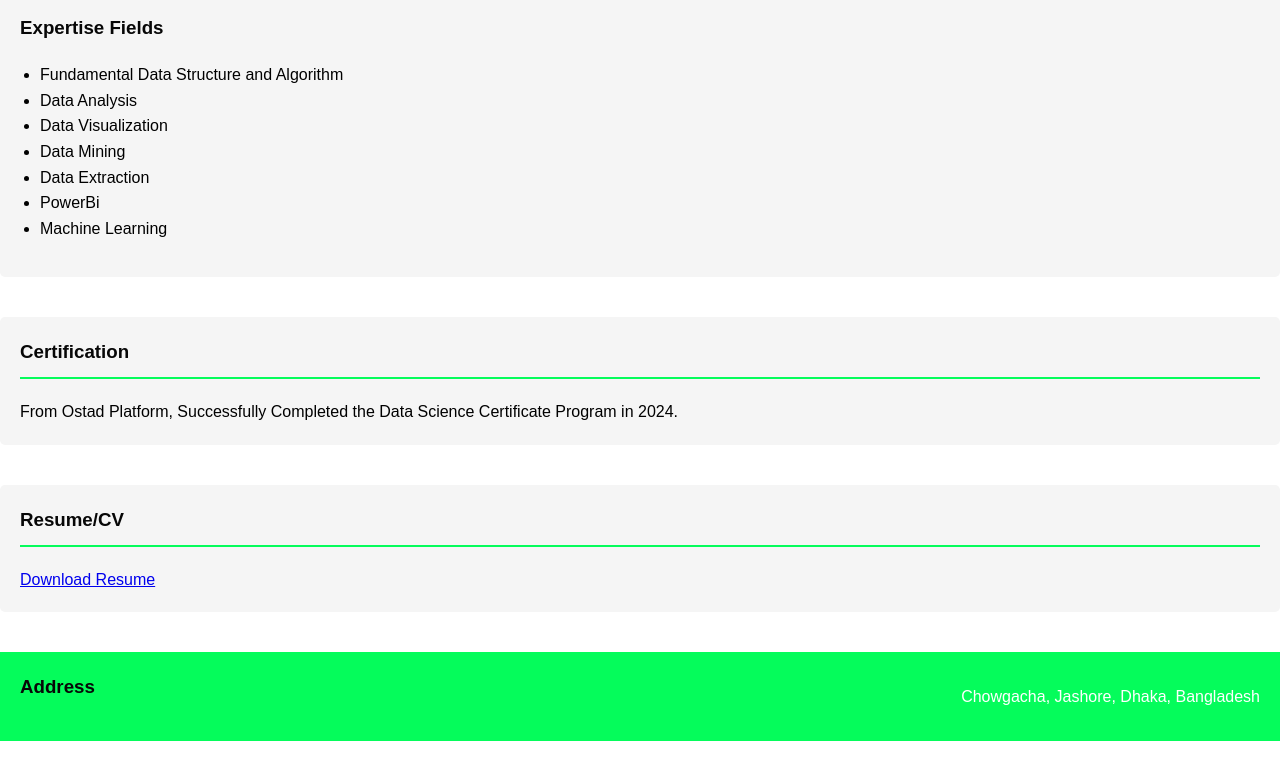
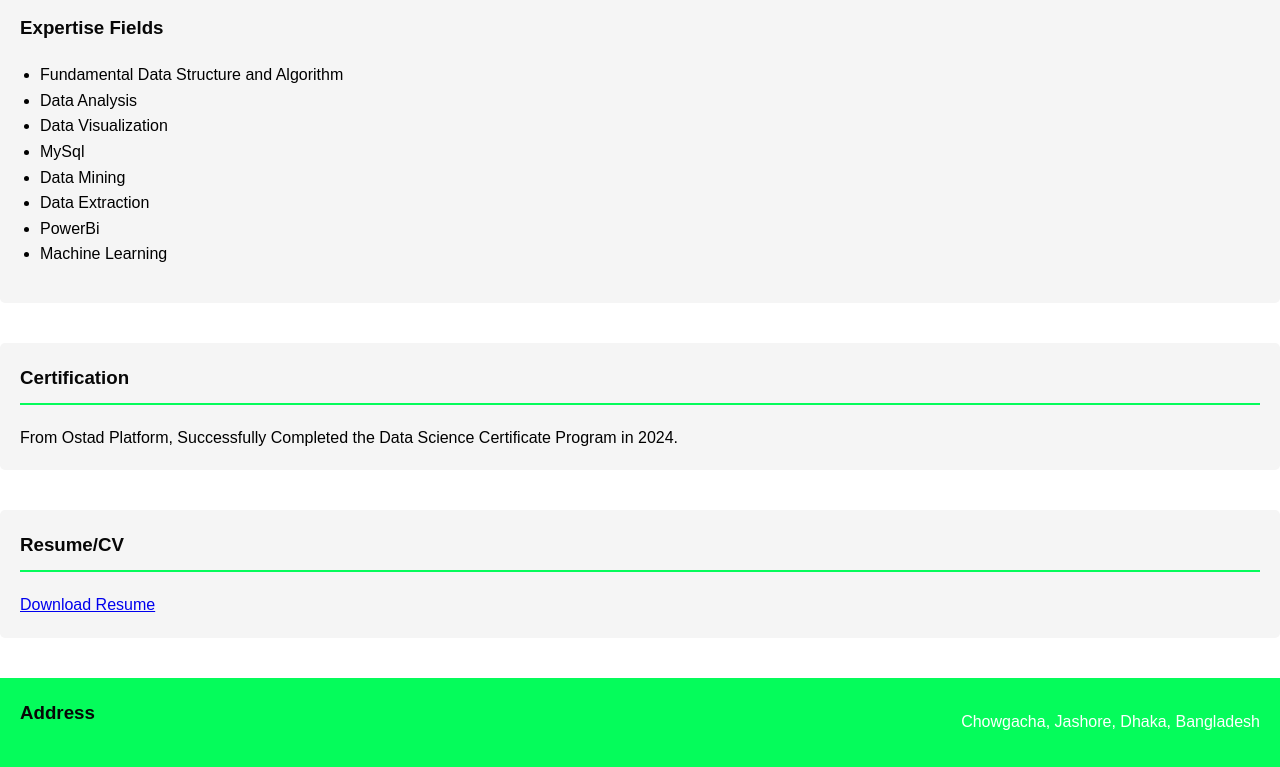
Before and after one commit to Nomandiu/Nomandiu.github.io, a plain HTML site: page index.html in a window 1280 px wide. Shown: the part 1397-2164 px from the top of the page. Before the commit the page ends 2138 px from the top, so only its background shows below. Drawn offline with Linux system fonts and the light colour scheme.

Commit message:
Update index.html

```diff
--- a/index.html
+++ b/index.html
@@ -130,6 +130,7 @@
             <li>Fundamental Data Structure and Algorithm</li>
             <li>Data Analysis</li>
             <li>Data Visualization</li>
+            <li>MySql</li>
             <li>Data Mining</li>
             <li>Data Extraction</li>
             <li>PowerBi</li>
```
